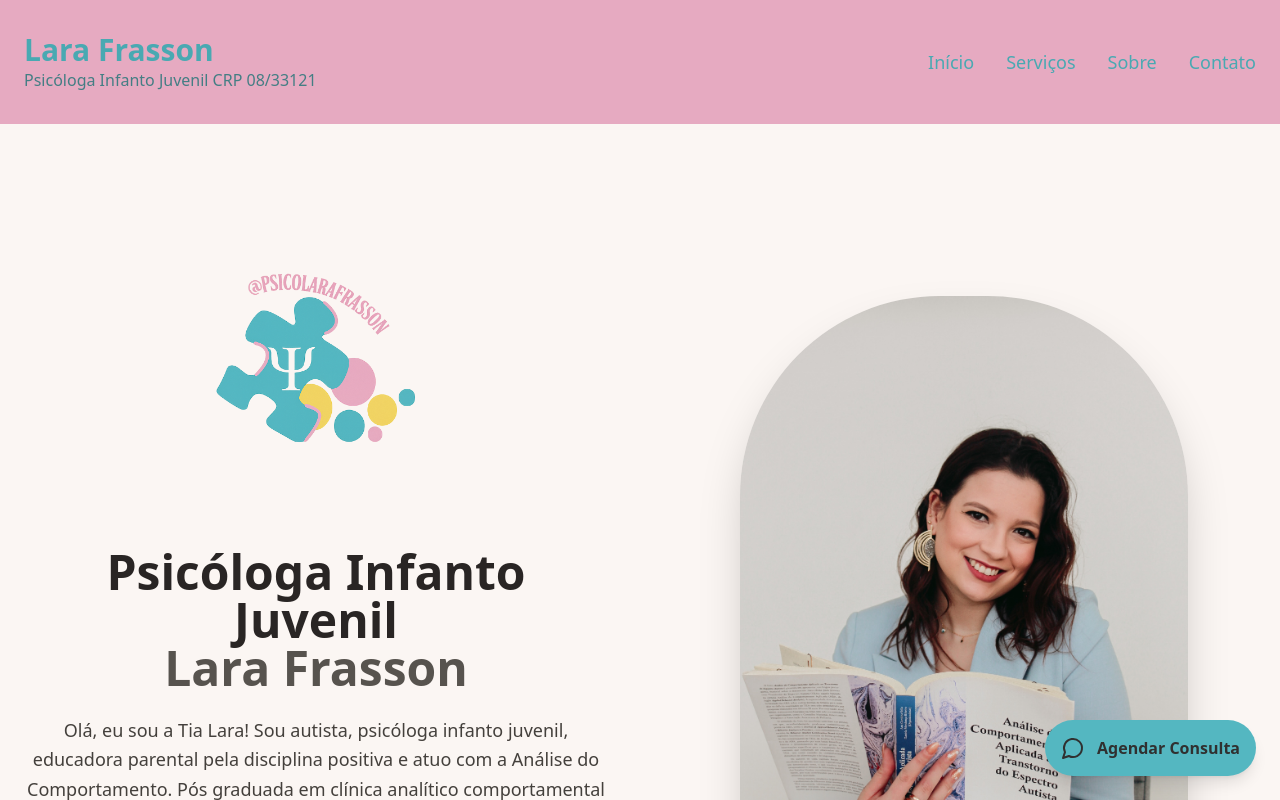
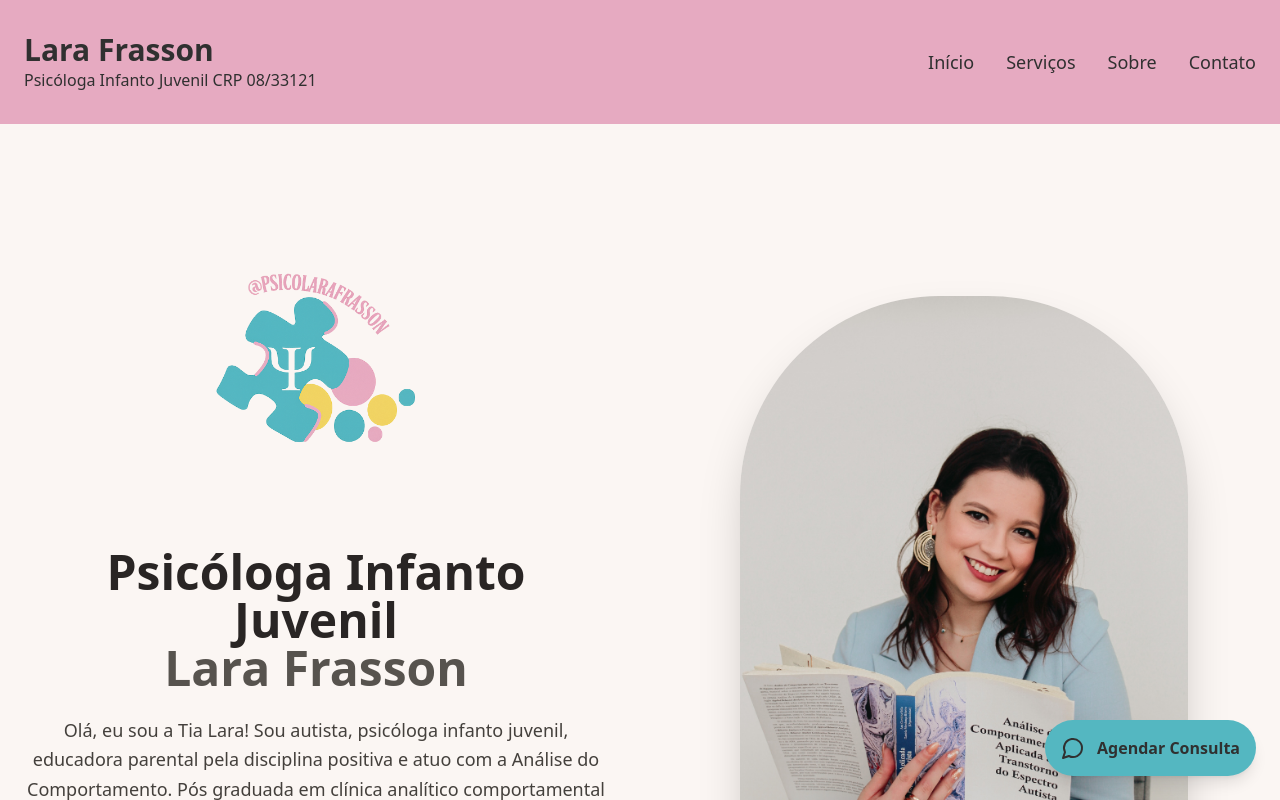
Before and after one commit to kainamf/psilarafrasson, a React (Create React App) app: page / in a window 1280 px wide. Shown: the top 800 px of the page. Built offline with nearby package versions, Linux system fonts and the light colour scheme.

Commit message:
feat: simplify Header component styles by removing unnecessary color classes

```diff
--- a/src/components/Header.tsx
+++ b/src/components/Header.tsx
@@ -7,15 +7,15 @@ function Header({ scrollToSection }: { scrollToSection: (sectionId: string) => v
         <header className="bg-secondary-500 text-white py-4 shadow-md">
             <div className="container mx-auto px-6 py-4">
                 <div className="flex justify-between items-center">
-                    <div className="text-3xl font-bold text-primary-700 text-font">
+                    <div className="text-3xl font-bold text-font">
                         Lara Frasson
-                        <div className="text-base font-normal text-primary-900 text-font">Psicóloga Infanto Juvenil CRP {CRP}</div>
+                        <div className="text-base font-normal text-font">Psicóloga Infanto Juvenil CRP {CRP}</div>
                     </div>
                     <nav className="hidden md:flex space-x-8">
-                        <button onClick={() => scrollToSection('inicio')} className="text-lg text-primary-700 hover:text-primary-900 text-font transition-colors">Início</button>
-                        <button onClick={() => scrollToSection('servicos')} className="text-lg text-primary-700 hover:text-primary-900 text-font transition-colors">Serviços</button>
-                        <button onClick={() => scrollToSection('sobre')} className="text-lg text-primary-700 hover:text-primary-900 text-font transition-colors">Sobre</button>
-                        <button onClick={() => scrollToSection('contato')} className="text-lg text-primary-700 hover:text-primary-900 text-font transition-colors">Contato</button>
+                        <button onClick={() => scrollToSection('inicio')} className="text-lg text-font transition-colors">Início</button>
+                        <button onClick={() => scrollToSection('servicos')} className="text-lg text-font transition-colors">Serviços</button>
+                        <button onClick={() => scrollToSection('sobre')} className="text-lg text-font transition-colors">Sobre</button>
+                        <button onClick={() => scrollToSection('contato')} className="text-lg text-font transition-colors">Contato</button>
                     </nav>
                 </div>
             </div>
```
